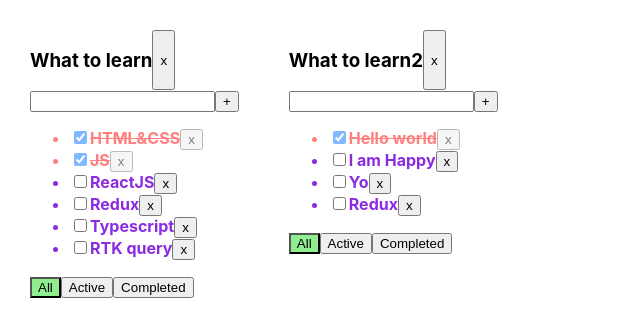
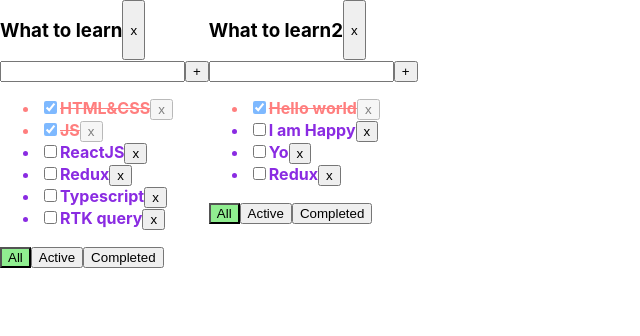
Before and after one commit to PavelBokun/newToDo, a React (Vite) app: page / in a window 1280 px wide. Shown: the top 336 px of the page, without its empty margins (0-640 px from the left). Built offline with nearby package versions, Linux system fonts and the light colour scheme.

Commit message:
TodolistComponent

```diff
--- a/src/App.css
+++ b/src/App.css
@@ -33,3 +33,9 @@
   display: flex;
   flex-direction: row;
 }
+
+.all{
+  display: flex;
+  flex-direction: row;
+  gap: 20px;
+}
--- a/src/App.tsx
+++ b/src/App.tsx
@@ -81,7 +81,7 @@
     //   setTodolist([...todolists]);
     setTodolist(
       todolists.map((tl) =>
-        tl.id != todolistId ? { ...tl, filter: filter } : tl
+        tl.id === todolistId ? { ...tl, filter: filter } : tl
       )
     );
   };
@@ -117,10 +117,10 @@
     ],
   });
 
-  return (
-    <div className="app">
-      {todolists.map((tl) => {
-        let filteredTasks = tasksall[tl.id];
+
+   const TodolistComponent=
+  todolists.map(tl=>{
+let filteredTasks = tasksall[tl.id];
         if (tl.filter === "active") {
           filteredTasks = tasksall[tl.id].filter((task) => !task.isDone);
         }
@@ -145,7 +145,42 @@
             {/* <Lists /> */}
           </>
         );
-      })}
+  })
+
+  return(
+    <div className="todo">
+        {TodolistComponent}
     </div>
-  );
+  )
+  // return (
+  //   <div className="app">
+  //     {todolists.map((tl) => {
+  //       let filteredTasks = tasksall[tl.id];
+  //       if (tl.filter === "active") {
+  //         filteredTasks = tasksall[tl.id].filter((task) => !task.isDone);
+  //       }
+  //       if (tl.filter === "completed") {
+  //         filteredTasks = tasksall[tl.id].filter((task) => task.isDone);
+  //       }
+  //       return (
+  //         <>
+  //           <TodolistItem
+  //             id={tl.id}
+  //             key={tl.id}
+  //             // title={tl.title}
+  //             tasks={filteredTasks}
+  //             delTasks={delTasks}
+  //             setFiltered={setFiltered}
+  //             addTask={addTask}
+  //             changeTaskStatus={changeTaskStatus}
+  //             // filter={tl.filter}
+  //             delTodo={delTodo}
+  //             todolist={tl}
+  //           />
+  //           {/* <Lists /> */}
+  //         </>
+  //       );
+  //     })}
+  //   </div>
+  // );
 };
```
